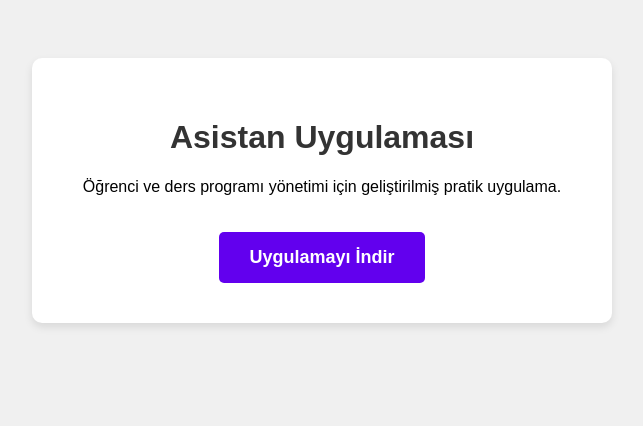
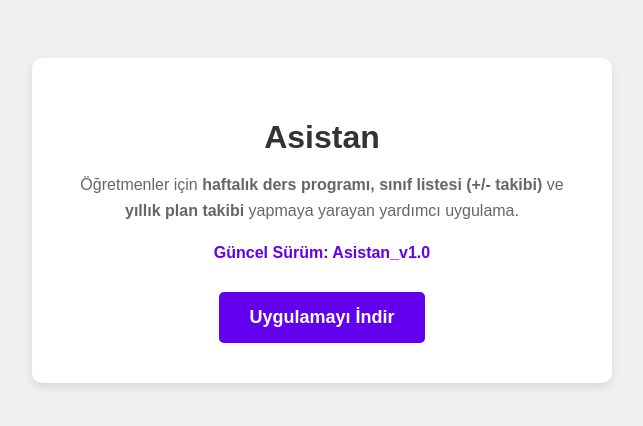
Before and after one commit to gereksiz3x/apps, a plain HTML site: page index.html in a window 1280 px wide. Shown: the whole page, without its empty margins (318-961 px from the left). Drawn offline with Linux system fonts and the light colour scheme.

Commit message:
Update index.html

```diff
--- a/index.html
+++ b/index.html
@@ -7,15 +7,20 @@
     <style>
         body { font-family: sans-serif; text-align: center; padding: 50px; background-color: #f0f0f0; }
         .container { background: white; padding: 40px; border-radius: 10px; max-width: 500px; margin: auto; box-shadow: 0 4px 8px rgba(0,0,0,0.1); }
-        h1 { color: #333; }
-        a { display: inline-block; margin-top: 20px; padding: 15px 30px; background-color: #6200EE; color: white; text-decoration: none; border-radius: 5px; font-size: 18px; font-weight: bold; }
+        h1 { color: #333; margin-bottom: 10px; }
+        p { color: #666; line-height: 1.6; margin-bottom: 20px; font-size: 16px; }
+        .surum { font-weight: bold; color: #6200EE; margin-bottom: 20px; display: block; }
+        a { display: inline-block; margin-top: 10px; padding: 15px 30px; background-color: #6200EE; color: white; text-decoration: none; border-radius: 5px; font-size: 18px; font-weight: bold; transition: background-color 0.3s; }
         a:hover { background-color: #3700B3; }
     </style>
 </head>
 <body>
     <div class="container">
-        <h1>Asistan Uygulaması</h1>
-        <p>Öğrenci ve ders programı yönetimi için geliştirilmiş pratik uygulama.</p>
+        <h1>Asistan</h1>
+        <p>Öğretmenler için <strong>haftalık ders programı, sınıf listesi (+/- takibi)</strong> ve <strong>yıllık plan takibi</strong> yapmaya yarayan yardımcı uygulama.</p>
+
+        <span class="surum">Güncel Sürüm: Asistan_v1.0</span>
+
         <a href="https://github.com/gereksiz3x/asistan/releases/download/v1.0/asistan_v1.0.apk" id="indir-btn">Uygulamayı İndir</a>
     </div>
 </body>
```
